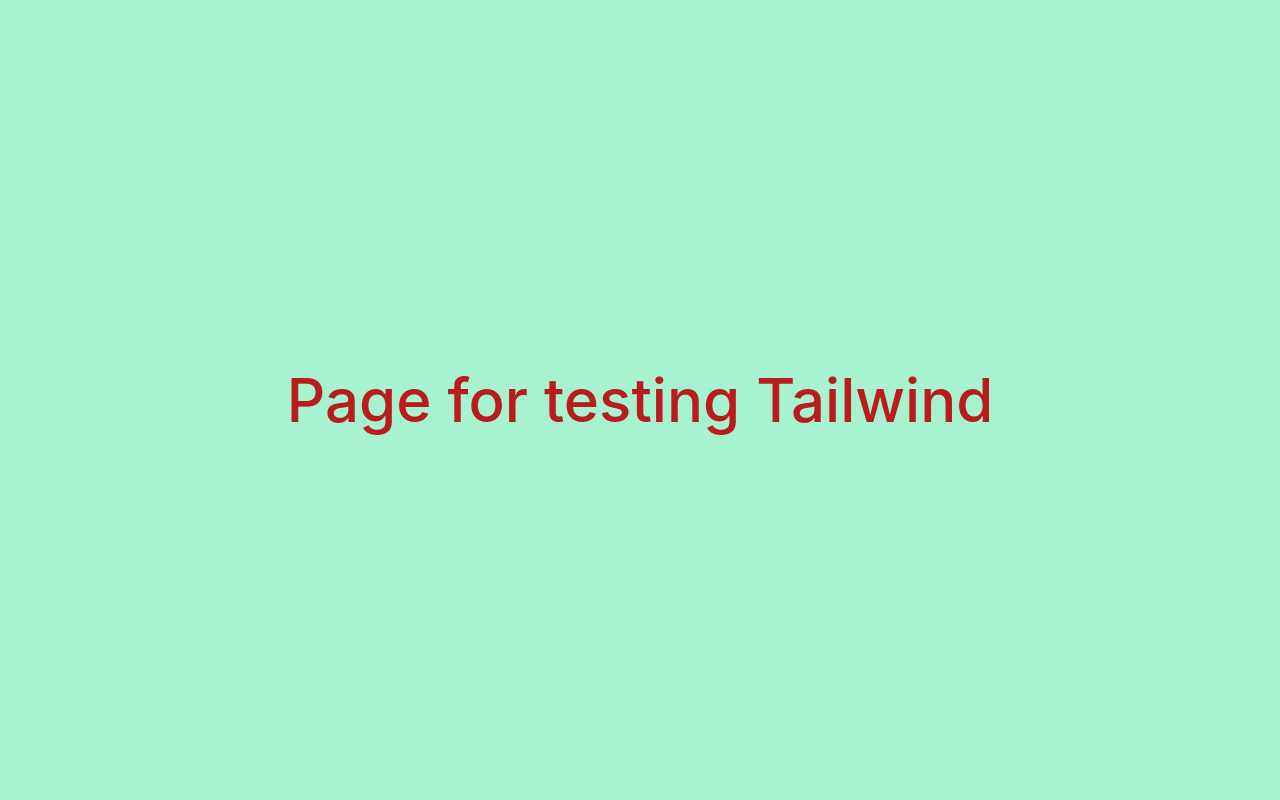
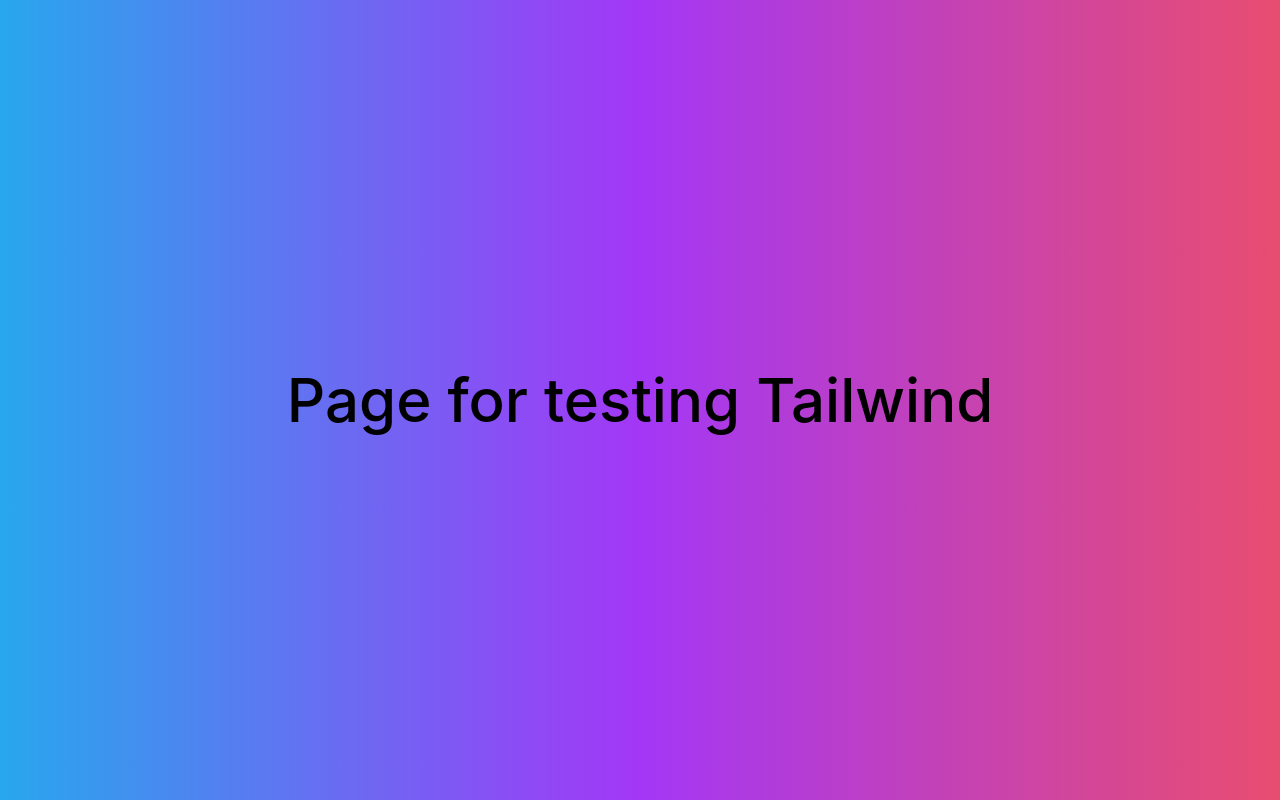
Before and after one commit to vitaliiptp/wcs_final_project, a Next.js app: page /home in a window 1280 px wide. Built offline with nearby package versions, Linux system fonts and the light colour scheme.

Commit message:
added custom color scheme to Tailwind

```diff
--- a/pages/home.js
+++ b/pages/home.js
@@ -2,8 +2,10 @@
 
 const Home = () => {
     return (
-        <div className="h-screen w-screen flex items-center justify-center bg-emerald-200 font-medium text-6xl text-red-700">
-            Page for testing Tailwind
+        <div>
+            <div className="h-screen w-screen flex items-center justify-center bg-gradient-to-r from-gradient-blue via-gradient-purple to-gradient-pink font-medium text-6xl">
+                Page for testing Tailwind
+            </div>
         </div>
     );
 };
--- a/tailwind.config.js
+++ b/tailwind.config.js
@@ -5,6 +5,21 @@
   ],
   theme: {
     extend: {},
+    colors: {
+      'purple': '#AD1FEA',
+      'blue': '#4661E6',
+      'dark-blue': '#373F68FF',
+      'white': '#FFFFFF',
+      'dark-white': '#F2F4FF',
+      'light-white': '#F7F8FD',
+      'deep-blue': '#3A4374',
+      'light-grey': '#647196',
+      'salmon': '#F49F85',
+      'light-blue': '#62BCFA',
+      'gradient-pink': '#E84D70',
+      'gradient-purple': '#A337F6',
+      'gradient-blue': '#28A7ED'
+}
   },
   plugins: [],
 }
```
